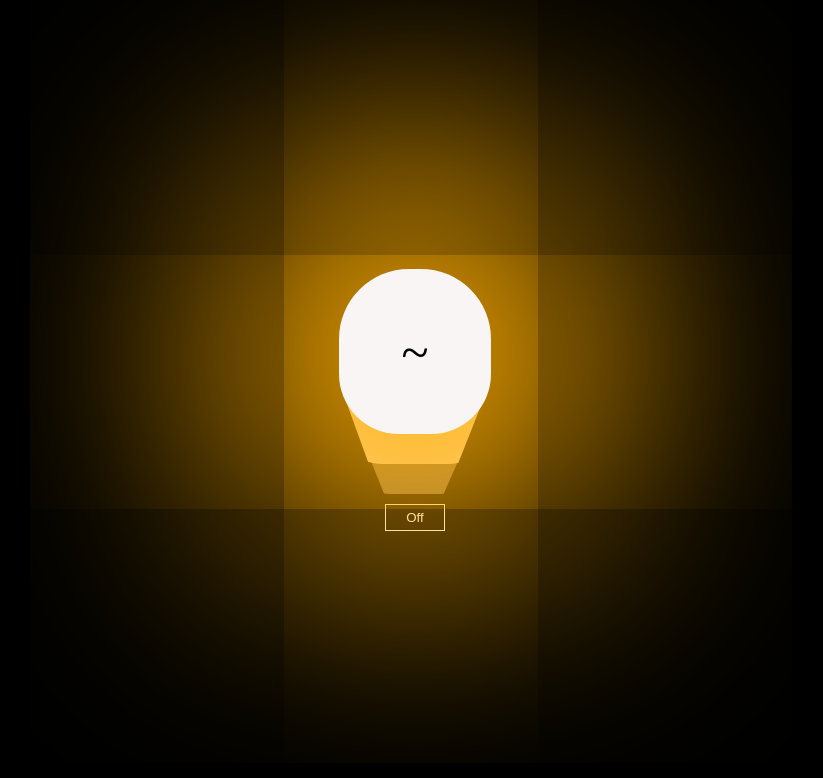
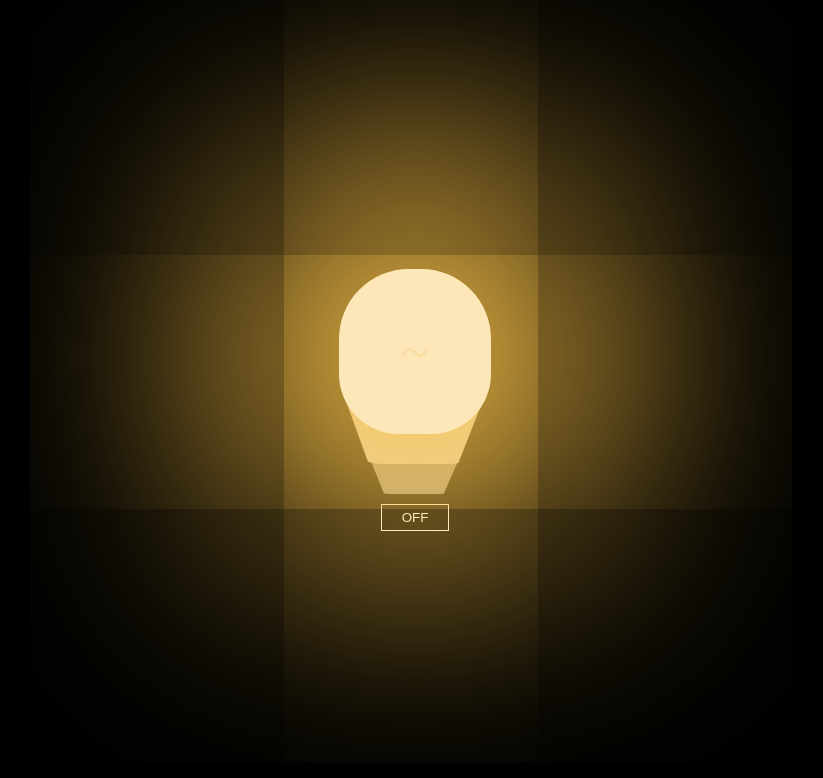
Before and after one commit to Zahidthoker/lightbulb, a plain HTML site: page index.html in a window 1280 px wide. Both pictures are taken after a click on the button "ON". Shown: the whole page, without its empty margins (225-1048 px from the left). Drawn offline with Linux system fonts and the light colour scheme.

Commit message:
completed the on off function of bulb

```diff
--- a/index.html
+++ b/index.html
@@ -10,7 +10,7 @@
 <body>
     <div class="container">
         <div class="bulb" id="bulb">
-            <p>
+            <p id="flament">
                 ~
             </p>
         </div>
--- a/script.js
+++ b/script.js
@@ -1,6 +1,7 @@
 
 const onOffBtn = document.getElementById('onOff')
 const bulb = document.getElementById('bulb')
+const flament = document.getElementById('flament')
 
 onOffBtn.addEventListener('click',()=>{
 
@@ -8,14 +9,22 @@ onOffBtn.addEventListener('click',()=>{
         document.body.style.backgroundColor= "black";
         onOffBtn.style.backgroundColor='black';
         onOffBtn.style.border='1px solid white';
-        onOffBtn.innerText='Off';
+        onOffBtn.innerText='OFF';
         onOffBtn.style.color='white';
+        bulb.style.backgroundColor = "rgb(253, 231, 184)";
+        flament.style.color="rgb(248, 220, 161)"
+        bulb.style.boxShadow = '0px 0px 320px 125px  rgb(251, 195, 73)';
 
-        bulb.style.boxShadow = '0px 0px 320px 125px  rgb(255, 174, 0)';
+    }else if(onOffBtn.textContent.toLowerCase() === 'off')
+    {
+        onOffBtn.innerText= "ON";
+        document.body.style.backgroundColor= "white";
+        onOffBtn.style.backgroundColor='auto';
+        onOffBtn.style.color='white';
+        bulb.style.boxShadow="none";
+        bulb.style.backgroundColor="rgb(249, 245, 245)";
+        bulb.style.boxShadow="0 6px 2px 1px rgb(84, 84, 84)";
 
-    }else
-    {
-        onOffBtn.innerText = "ON";
     }
 
 
--- a/style.css
+++ b/style.css
@@ -36,7 +36,7 @@ body{
 .bulb::before{
     position: absolute;
     content:" ";
-    background-color: bisque;
+    background-color: rgb(224, 220, 215);
     width: 165px;
     height: 100px;
     clip-path: polygon(0 0, 100% 0, 76% 100%, 22% 100%);
@@ -47,7 +47,7 @@ body{
 .bulb::after{
     position: absolute;
     content:" ";
-    background-color: rgb(126, 110, 93);
+    background-color: rgb(152, 151, 150);
     width: 110px;
     height: 60px;
     clip-path: polygon(0 0, 100% 0, 76% 100%, 22% 100%);
```
